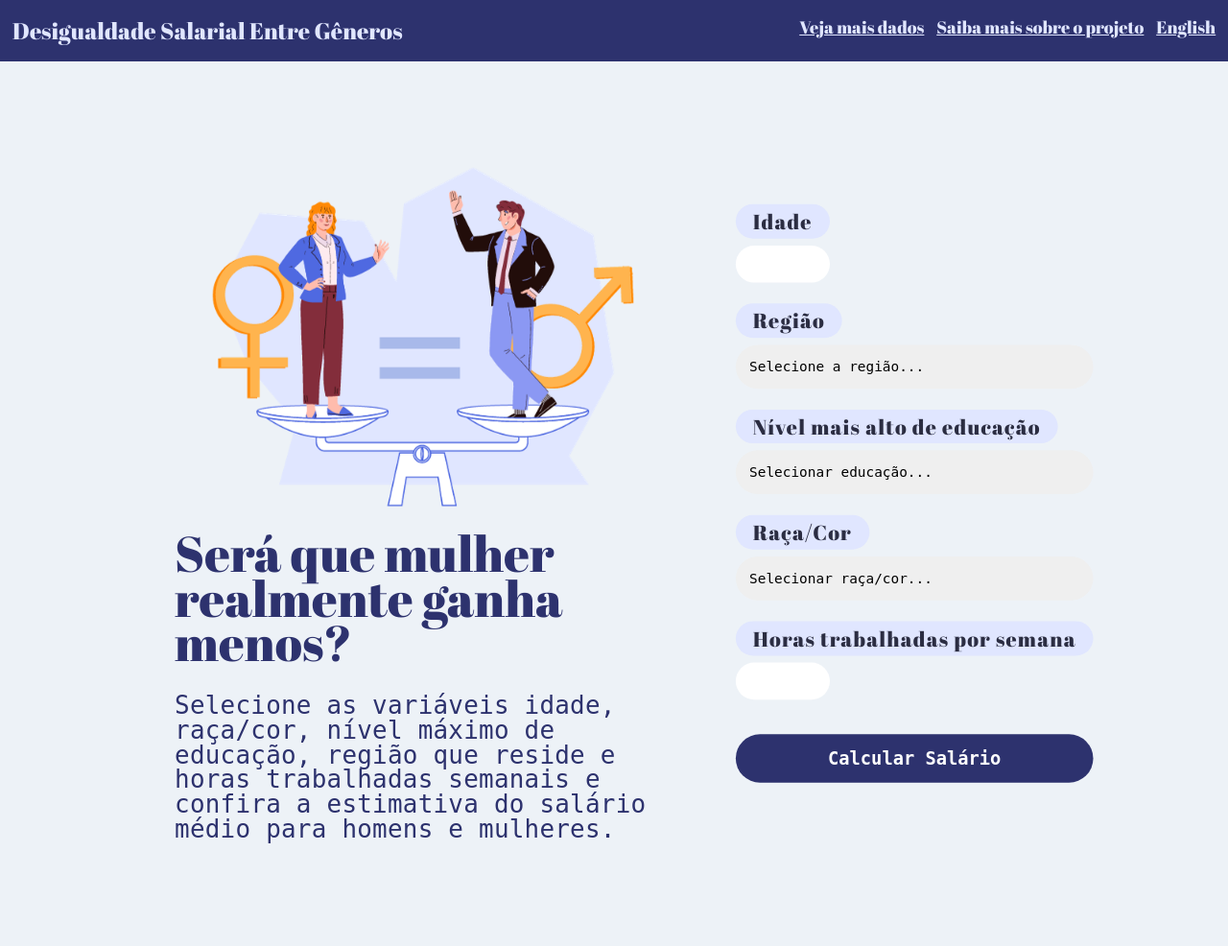
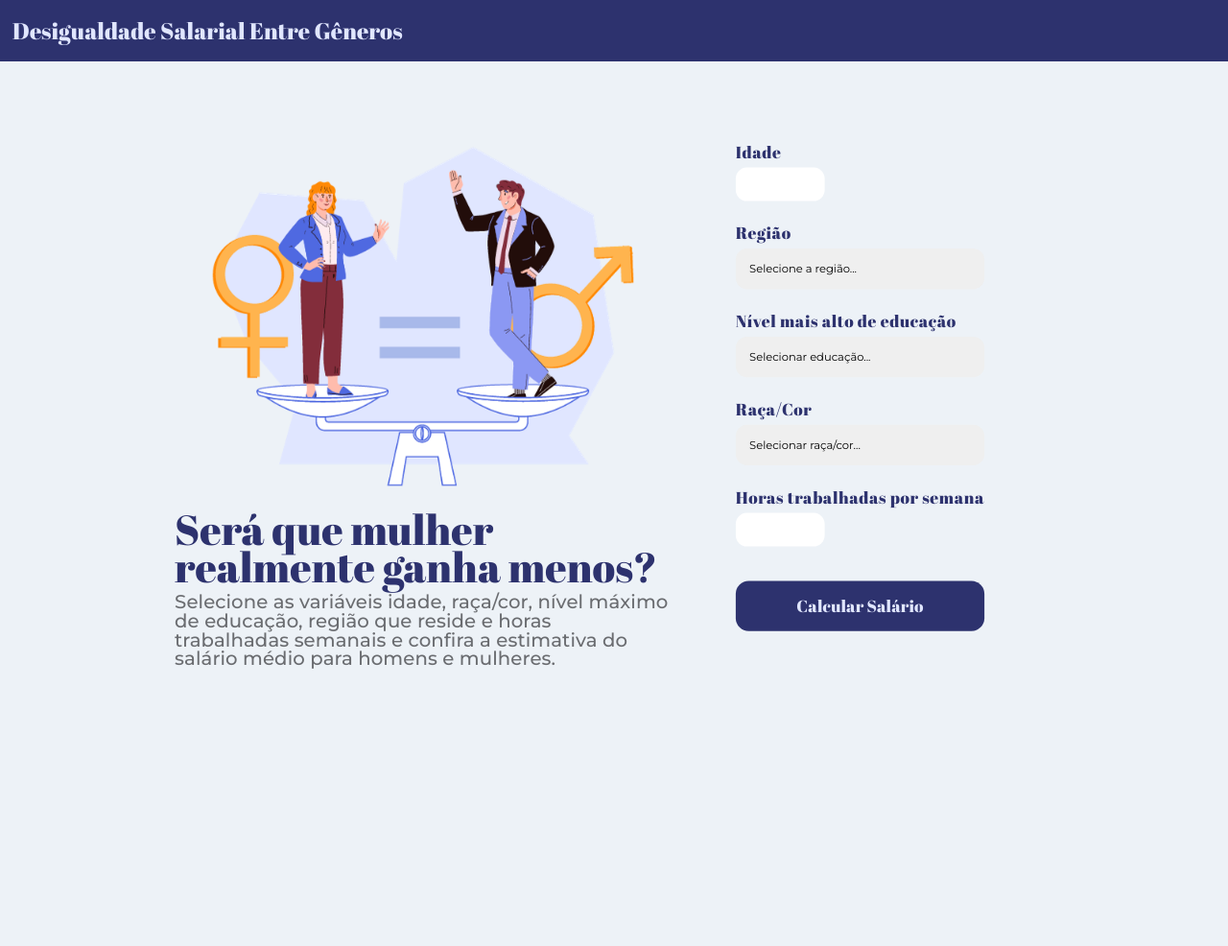
Before and after one commit to giovannacbs/desigualdade, a Flask app: page / in a window 1280 px wide. Shown: the whole page at 96% size. After the commit the page ends 697 px from the top, so only its background shows below. Run offline with Flask 3, Linux system fonts and the light colour scheme; some web fonts are replaced.

Commit message:
changes0611

```diff
--- a/static/style.css
+++ b/static/style.css
@@ -1,37 +1,68 @@
 @import url('https://fonts.googleapis.com/css2?family=WindSong&family=Pixelify+Sans:wght@400..700&family=Abril+Fatface&display=swap');
+@import url('https://fonts.googleapis.com/css2?family=Abril+Fatface&family=Montserrat:ital,wght@0,100..900;1,100..900&family=Oxanium:wght@200..800&display=swap');
 
 body, html {
+    width: 100%;
+    height: 100%;
     margin: 0;
     padding: 0;
     background-color: #EDF2F7;
 }
 
 
-.header{
-    font-family:"Abril Fatface", serif ;
+.header {
+    font-family: "Oxanium", monospace;
     color: #e0e6ff;
-    background-color:#2d326e;
+    background-color: #2d326e;
     font-weight: 100;
     height: 4rem;
-    align-content:space-evenly;
+    display: flex;
+    align-items: center;
+    justify-content: space-between;
+    padding: 0 1%;
+    position: sticky;
+    top: 0;
+    z-index: 1000;
+    width: 100%;
+}
+
+.footer {
+    font-family: "Montserrat", sans-serif;
+    color: #e0e6ff;
+    font-size: 1vw;
+    background-color: #2d326e;
+    width: 100%;
+    position: sticky;
+    display: flex;
+    align-items: center;
+    justify-content: flex-end;
+    bottom: 0;
+    text-align: center;
+    z-index: 1000;
+    height: 2rem;
+
+}
+
+.links  {
+    display: flex;
+    flex-direction: row;
+    justify-content: center;
 }
 
 #titulo {
     font-family: "Abril Fatface", serif;
     font-size: x-large;
-    padding-left: 1%;
     color: #e0e6ff;
 }
 
 a#saiba_mais {
-    font-size: large;
     color: #e0e6ff;
-    text-decoration: underline;
     float: right;
     padding-right: 1%;
 
 }
 
+/* página inteira */
 .content-wrapper {
     padding-top: 0px;
     display: flex;
@@ -55,31 +86,33 @@ a#saiba_mais {
 }
 
 .home-text {
-    color: #2d326e;
     display: flex;
     flex-direction: column;
 }
 
 #sera {
     font-family:"Abril Fatface", serif ;
-    font-size: 4rem;
+    font-size: 4.2vw;
     line-height: 0.9;
     margin-bottom: 0.5rem;
+    color: #2d326e;
 }
 
 #entre {
-    font-family:"Oxanium", monospace;
-    letter-spacing: 0.3px;
-    font-size: 2rem;
-    font-weight:lighter;
+    font-family: "Montserrat", sans-serif;
+    letter-spacing: 0.01vw;
+    font-size: 1.9vw;
+    font-weight:500;
     line-break: loose;
     line-height: 1;
     padding-right: 0.5%;
     text-align: left;
+    color: rgb(106, 108, 112);
 }
+
 /* parte direita da página */
 .forms {
-    color: #2B2D42;
+    color: #2d326e;
     width: max-content;
     align-content: center;
 }
@@ -92,55 +125,73 @@ a#saiba_mais {
 }
 
 .form-label {
-    padding:0.3vw 2.5vh;
-    background-color: #e0e6ff;
-    border-radius: 40px;
     font-family:"Abril Fatface", serif ;
-    font-size: 1.5rem;
+    font-size: 1.5vw;
     font-weight: 100;
-    letter-spacing: 1.3px;
-    margin-bottom: .5rem;
+    letter-spacing: 0.05vw;
+    margin-bottom: 0.4vw;
 }
 
 .form-select {
-    font-family:"Oxanium", monospace;
+    font-family: "Montserrat", sans-serif;
     width: 100%;
     padding: 1rem;
-    border-radius: 40px;
-    font-size: 1rem;
+    border-radius: 13px;
+    font-size: 1vw;
     text-align: left;
     appearance: none;
     border: none;
 }
 
 .form-input {
-    font-family:"Oxanium", monospace;
+    font-family: "Montserrat", sans-serif;
     width: max-content;
-    font-size: 1rem;
     padding-top: .75rem;
     padding-bottom: .75rem;
     padding-left: 2rem;
     padding-right: 2rem;
-    border-radius: 40px;
+    border-radius: 13px;
     text-align: left;
     appearance: auto;
     border: none;
+    font-size: 1vw;
+
 }
 
 .form-submit {
-    font-family:"Oxanium", monospace;
+    font-family:"Abril Fatface", serif;
+    letter-spacing: 0.01vw;
     padding: 1rem 1rem;
     background-color: #2d326e;
-    color: white;
-    font-weight: 900;
+    color: #e0e6ff;
+    font-weight: normal;
     border: none;
-    border-radius: 40px;
+    border-radius: 15px;
     margin-top: 1rem;
     cursor: pointer;
     width: 100%;
-    font-size: 1.3rem;
+    font-size: 1.5vw;
     text-align: center;
 }
+
+.vejamais {
+    font-family: "Montserrat", sans-serif;
+    letter-spacing: 0.01vw;
+    padding: 1rem 1rem;
+    background-color: #2d326e;
+    color:#e0e6ff;
+    font-weight: normal;
+    border: none;
+    border-radius: 15px;
+    margin: 1rem;
+    cursor: pointer;
+    width: fit-content;
+    font-size: 1.1vw;
+    text-align: center;
+    align-self: center;
+    height: max-content;
+}
+
 
 .form-submit:hover {
     background-color: #e0e6ff;
--- a/static/style_dados.css
+++ b/static/style_dados.css
@@ -78,7 +78,7 @@ h1, h2, h3 {
 }
 
 #mulher {
-    color: #c4276d;
+    color: #A57BB6;
 }
 
 p {
--- a/templates/dados.html
+++ b/templates/dados.html
@@ -32,7 +32,7 @@
         </div>
     </div>
     <div class="footer">
-        <a id="saiba_mais" href="https://github.com/giovannacbs/salarios/">Saiba Mais</a>
+        <a id="saiba_mais" href="/">Voltar para a página principal</a>
     </div>
 </body>
 </html>
--- a/templates/index.html
+++ b/templates/index.html
@@ -7,34 +7,38 @@
     <script src="https://ajax.googleapis.com/ajax/libs/jquery/3.6.0/jquery.min.js"></script>
     <script src="https://d3js.org/d3.v7.min.js"></script>
     <script>
-        $(document).ready(function(){
-            $("#form").on("submit", function(event){
+        $(document).ready(function() {
+            $("#form").on("submit", function(event) {
                 event.preventDefault();
                 $.ajax({
                     url: "/resultado",
                     type: "GET",
                     data: $(this).serialize(),
-                    success: function(data){
+                    success: function(data) {
                         $("#resultados").html(data);
+
+                        function scrollToBottom() {
                             $('html, body').animate({
-                            scrollTop: $("#resultados").offset().top
-                        }, 1000, function() {
+                                scrollTop: $("#resultados").offset().top + $("#resultados").outerHeight() - window.innerHeight
+                            }, 1000);
+                        }
+
                         animateCounters();
                         createChart();
-                        });
+                        setTimeout(scrollToBottom, 500);
                     }
                 });
             });
         });
 
         function animateCounters() {
-            $('.counter').each(function () {
-                $(this).prop('Counter',0).animate({
+            $('.counter').each(function() {
+                $(this).prop('Counter', 0).animate({
                     Counter: $(this).data('value')
                 }, {
                     duration: 2000,
                     easing: 'swing',
-                    step: function (now) {
+                    step: function(now) {
                         $(this).text(parseFloat(now).toFixed(2).replace('.', ',').replace(/\B(?=(\d{3})+(?!\d))/g, "."));
                     }
                 });
@@ -47,14 +51,14 @@
                 {category: 'Mulher', value: parseFloat($("#m").data('value'))}
             ];
 
-            const width = window.innerWidth * 0.5;
-            const height = window.innerHeight * 0.7;
+            const width = window.innerWidth * 0.3;
+            const height = window.innerHeight * 0.4;
 
             const svg = d3.select("#chart").html("").append("svg")
                 .attr("width", width)
                 .attr("height", height);
 
-            const margin = {top: 40, right: 20, bottom: 30, left: 80},
+            const margin = {top: 40, right: 20, bottom: 60, left: 100},
                 chartWidth = width - margin.left - margin.right,
                 chartHeight = height - margin.top - margin.bottom;
 
@@ -71,22 +75,29 @@
                 decimal: ",",
                 thousands: ".",
                 grouping: [3],
-                currency: ["R$", ""]}).format("$,.2f");
+                currency: ["R$", ""]}).format("$,.0f");
 
             g.append("g")
              .attr("class", "axis axis--x")
              .attr("transform", `translate(0,${chartHeight})`)
-             .call(d3.axisBottom(x));
+             .call(d3.axisBottom(x))
+             .selectAll("text")
+             .style("fill", "#2d326e")
+             .style("font-family", "Abril Fatface, serif")
+             .style("font-size", function() {
+                return `${Math.max(16, chartWidth * 0.025)}px`;
+            });
 
-            g.append("g")
+            const yAxis = g.append("g")
                            .attr("class", "axis axis--y")
-             .call(d3.axisLeft(y).tickFormat(formatCurrency).tickSize(0))
-             .append("text")
-             .attr("transform", "rotate(-90)")
-             .attr("y", 6)
-             .attr("dy", "0.71em")
-             .attr("text-anchor", "end")
-             .text("Valor");
+                           .call(d3.axisLeft(y).tickFormat(formatCurrency).tickSize(0).tickValues(y.ticks().filter(tick => tick !== 0)));
+
+            yAxis.selectAll("text")
+                 .style("fill", "#2d326e")
+                 .style("font-family", "Abril Fatface, serif")
+                 .style("font-size", function() {
+                    return `${Math.max(16, chartHeight * 0.03)}px`;
+             });
 
             g.selectAll(".bar")
              .data(data)
@@ -96,25 +107,29 @@
              .attr("width", x.bandwidth())
              .attr("y", chartHeight)
              .attr("height", 0)
-            .style("fill", d => d.category === "Homem" ? "#4f69e1" : "#8B98F3")
+             .style("fill", d => d.category === "Homem" ? "#007a94" : "#A57BB6")
              .transition()
              .duration(2000)
              .attr("y", d => y(d.value))
              .attr("height", d => chartHeight - y(d.value));
         }
+
+        const style = document.createElement('style');
+        style.innerHTML = `
+            .axis path,
+            .axis line {
+                stroke: #2d326e;
+                stroke-width: 2px;
+            }
+        `;
+        document.head.appendChild(style);
     </script>
 </head>
+<body>
     <header class="header">
-    <text id="titulo">
-    Desigualdade Salarial Entre Gêneros
-    </text>
-    <a href="/en" id="saiba_mais">English</a>
-    <a href="https://github.com/giovannacbs/salarios/" id="saiba_mais">
-        Saiba mais sobre o projeto
-    </a>
-    <a href="/dados" id="saiba_mais">Veja mais dados</a>
+        <text id="titulo">Desigualdade Salarial Entre Gêneros</text>
+
     </header>
-<body>
     <div class="content-wrapper">
         <div class="main-column">
             <img class="imagem_home" src="https://raw.githubusercontent.com/giovannacbs/salarios/main/static/home.png">
@@ -123,7 +138,7 @@
                     Será que mulher <br>
                     realmente ganha menos?
                 </text>
-                <h2 id="entre">Selecione as variáveis idade, raça/cor, nível máximo de educação, região que reside e horas trabalhadas semanais e confira a estimativa do salário médio para homens e mulheres.</h2>
+                <text id="entre">Selecione as variáveis idade, raça/cor, nível máximo de educação, região que reside e horas trabalhadas semanais e confira a estimativa do salário médio para homens e mulheres.</text>
             </div>
         </div>
         <div class="forms">
```
Also changed, not shown: other parts of static/style.css (+12 -90 lines), templates/en.html (deleted, +0 -75 lines), templates/resultado.html (+8 -3 lines), templates/resultado_en.html (deleted, +0 -128 lines). Lines whose indentation alone changed are shown as unchanged.
